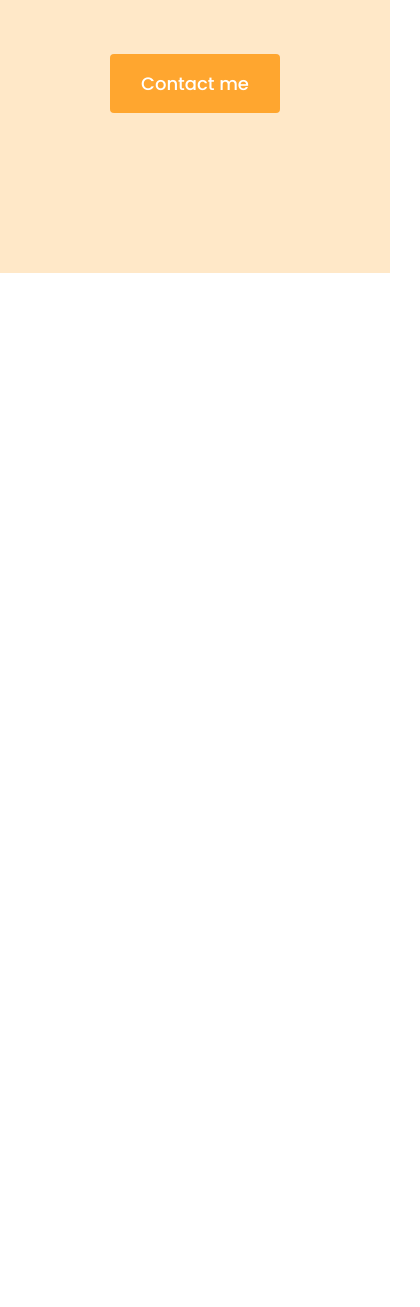
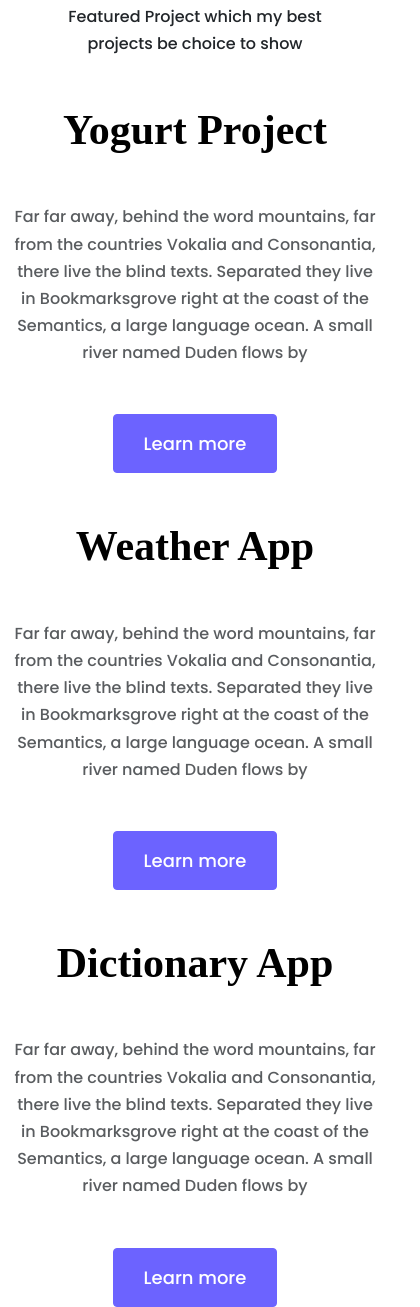
Before and after one commit to FrantiskaM/portfolio-project-fm, a plain HTML site: page index.html in a window 390 px wide. Shown: the part 542-1849 px from the top of the page, 420 px wide, since content can reach past the window. Before the commit the page ends 844 px from the top, so only its background shows below. Drawn offline with nearby package versions, Linux system fonts and the light colour scheme.

Commit message:
Integrated homepage content design

```diff
--- a/index.html
+++ b/index.html
@@ -32,5 +32,61 @@
         <a href="#" class="btn btn-branding">Contact me</a>
       </div>
     </div>
+    <p class="text-center m-5">
+      Featured Project which my best projects be choice to show
+    </p>
+    <div class="container">
+      <div class="row mb-5">
+        <div class="col d-none d-lg-block">
+          <img src="images/yogurt.png" class="img-fluid" alt="" />
+        </div>
+        <div class="col">
+          <div class="project-description">
+            <h2 class="mb-5">Yogurt Project</h2>
+            <p class="mb-5 text-muted">
+              Far far away, behind the word mountains, far from the countries
+              Vokalia and Consonantia, there live the blind texts. Separated
+              they live in Bookmarksgrove right at the coast of the Semantics, a
+              large language ocean. A small river named Duden flows by
+            </p>
+            <a href="#" class="btn btn-branding-outline">Learn more</a>
+          </div>
+        </div>
+      </div>
+      <div class="row mb-5">
+        <div class="col">
+          <div class="project-description">
+            <h2 class="mb-5">Weather App</h2>
+            <p class="mb-5 text-muted">
+              Far far away, behind the word mountains, far from the countries
+              Vokalia and Consonantia, there live the blind texts. Separated
+              they live in Bookmarksgrove right at the coast of the Semantics, a
+              large language ocean. A small river named Duden flows by
+            </p>
+            <a href="#" class="btn btn-branding-outline">Learn more</a>
+          </div>
+        </div>
+        <div class="col d-none d-lg-block">
+          <img src="images/weather.png" class="img-fluid" alt="" />
+        </div>
+      </div>
+      <div class="row">
+        <div class="col d-none d-lg-block">
+          <img src="images/dictionary.png" class="img-fluid" alt="" />
+        </div>
+        <div class="col">
+          <div class="project-description">
+            <h2 class="mb-5">Dictionary App</h2>
+            <p class="mb-5 text-muted">
+              Far far away, behind the word mountains, far from the countries
+              Vokalia and Consonantia, there live the blind texts. Separated
+              they live in Bookmarksgrove right at the coast of the Semantics, a
+              large language ocean. A small river named Duden flows by
+            </p>
+            <a href="#" class="btn btn-branding-outline">Learn more</a>
+          </div>
+        </div>
+      </div>
+    </div>
   </body>
 </html>
--- a/styles/portfolio.css
+++ b/styles/portfolio.css
@@ -1,6 +1,6 @@
 :root {
-  --primary-color: #ffa62f;
-  --secondary-color: #ffe8c8;
+  --primary-color: #6c63ff;
+  --secondary-color: #f9f7fe;
   --heading-font-family: "Playfair Display", serif;
   --default-font-family: "Poppins", sans-serif;
 }
@@ -23,11 +23,18 @@ h6 {
 
 h1 {
   font-size: 96px;
+  line-height: 1.5;
+}
+
+h2 {
+  font-size: 64px;
 }
 
 p {
   font-weight: 500;
   font-style: normal;
+  font-size: 16px;
+  line-height: 1.7;
 }
 
 .hero {
@@ -64,3 +71,42 @@ p {
   background-color: white;
   color: var(--primary-color);
 }
+
+.btn-branding-outline {
+  background: var(--primary-color);
+  border-radius: 4px;
+  border: 1px solid var(--primary-color);
+  color: white;
+  font-size: 18px;
+  line-height: 27px;
+  padding: 15px 30px;
+}
+
+.btn-branding-outline:hover {
+  background-color: white;
+  color: var(--primary-color);
+}
+
+.project-description {
+  padding: 120px 60px;
+}
+
+@media (max-width: 900px) {
+  h1 {
+    font-size: 46px;
+    line-height: 1.4;
+  }
+
+  h2 {
+    font-size: 42px;
+  }
+
+  .hero {
+    padding: 80px 20px;
+  }
+
+  .project-description {
+    padding: 0;
+    text-align: center;
+  }
+}
```
Also changed, not shown: images/dictionary.png (added), images/weather.png (added), images/yogurt.png (added).
